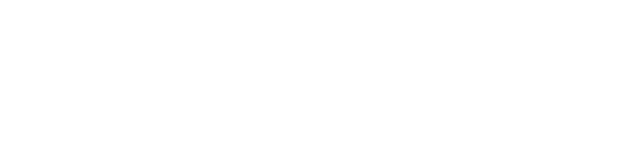
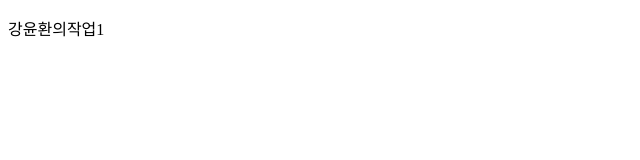
Before and after one commit to ksbyeol93/team_test, a plain HTML site: page index.html in a window 1280 px wide. Shown: the whole page, without its empty margins (0-640 px from the left). Drawn offline with Linux system fonts and the light colour scheme.

Commit message:
yunhwan_work1

```diff
--- a/index.html
+++ b/index.html
@@ -7,6 +7,6 @@
   <title>team_test</title>
 </head>
 <body>
-
+  <p>강윤환의작업1</p>
 </body>
 </html>
```
